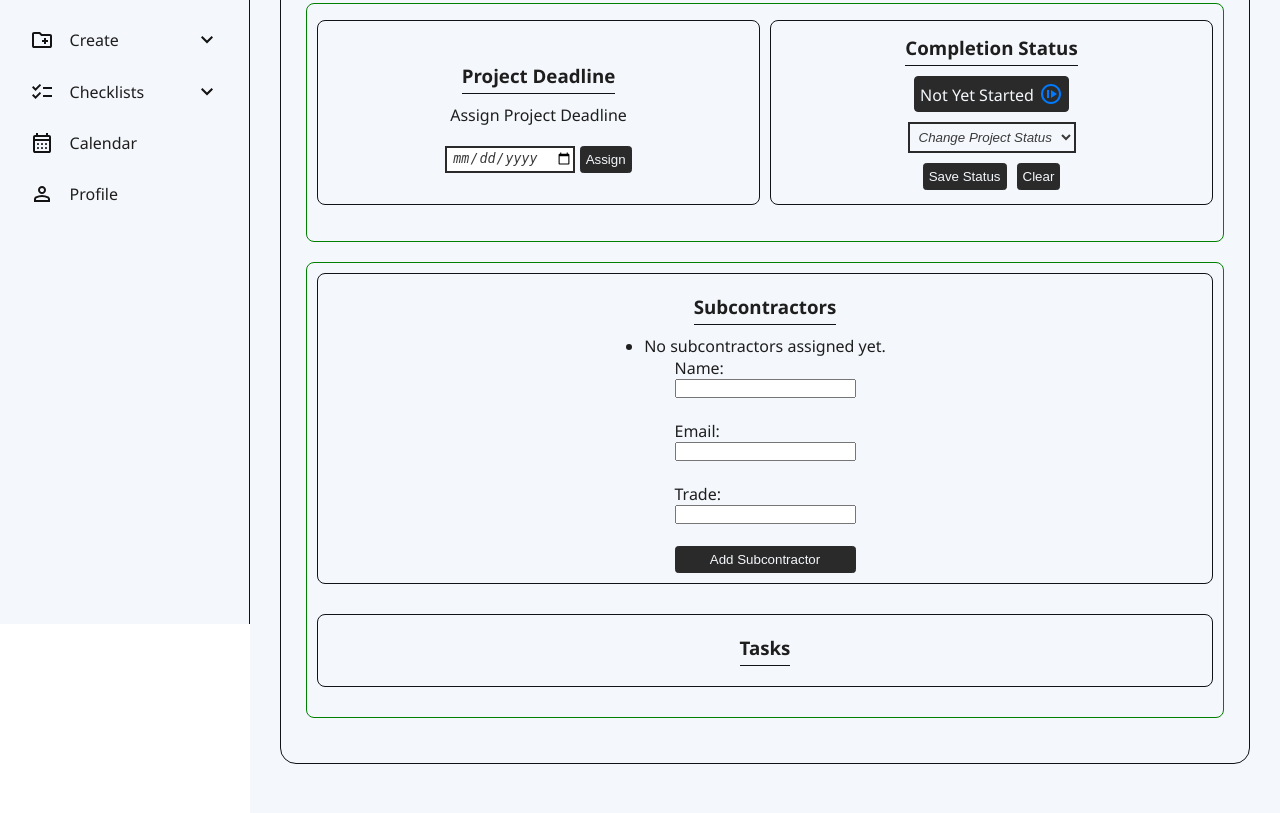
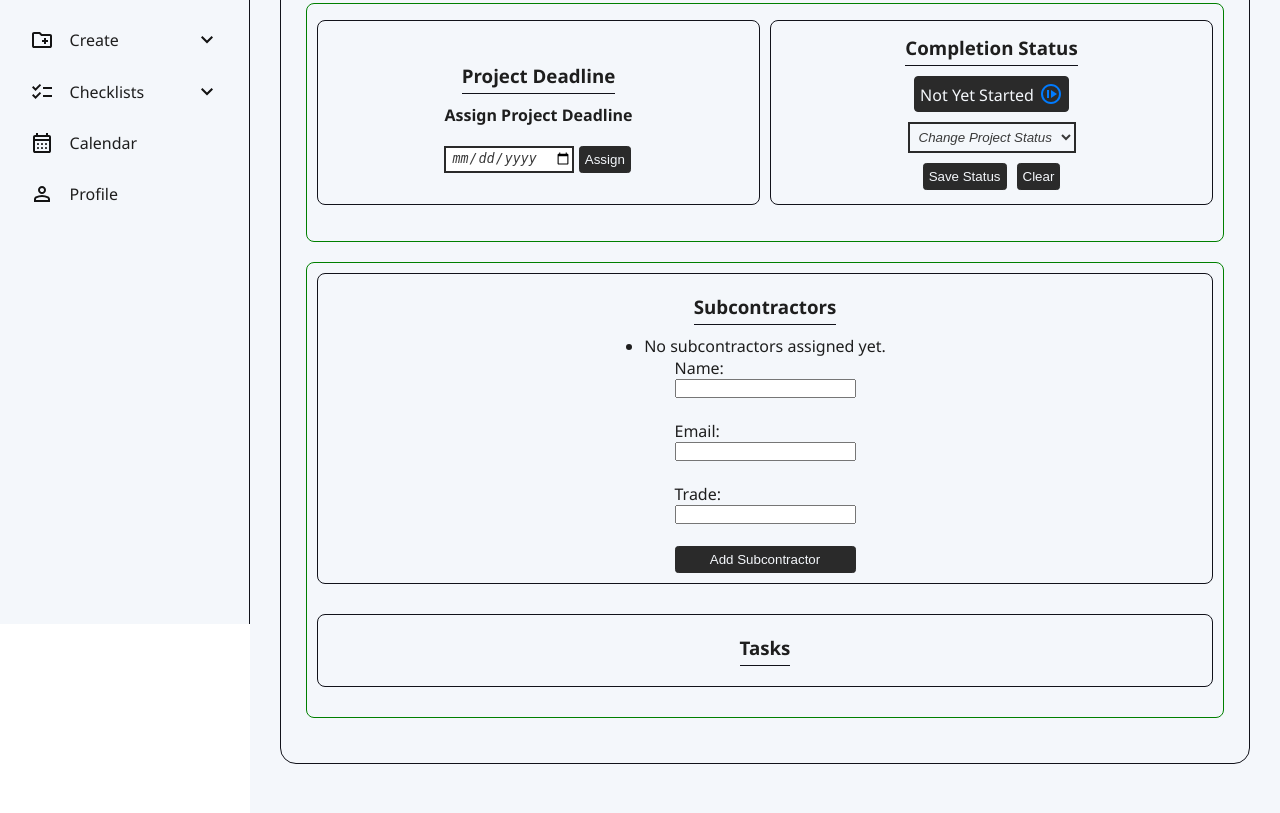
Before and after one commit to EchoingTime/construction-project-manager, a Flask app: page /view-project/2 in a window 1280 px wide. Shown: the part 176-989 px from the top of the page. Run offline with Flask 3, Linux system fonts and the light colour scheme; a user stored in the database is signed in; data comes from the database, SQL or seed files in the repository.

Commit message:
Made Deadline P text bold

```diff
--- a/website/static/style.css
+++ b/website/static/style.css
@@ -588,6 +588,9 @@ main {
   text-wrap: wrap;
   text-align: center;
 }
+#project-details #deadline-sub-section p {
+  font-weight: bold;
+}
 #project-details #deadline-form {
   gap: 10px;
 }
```
